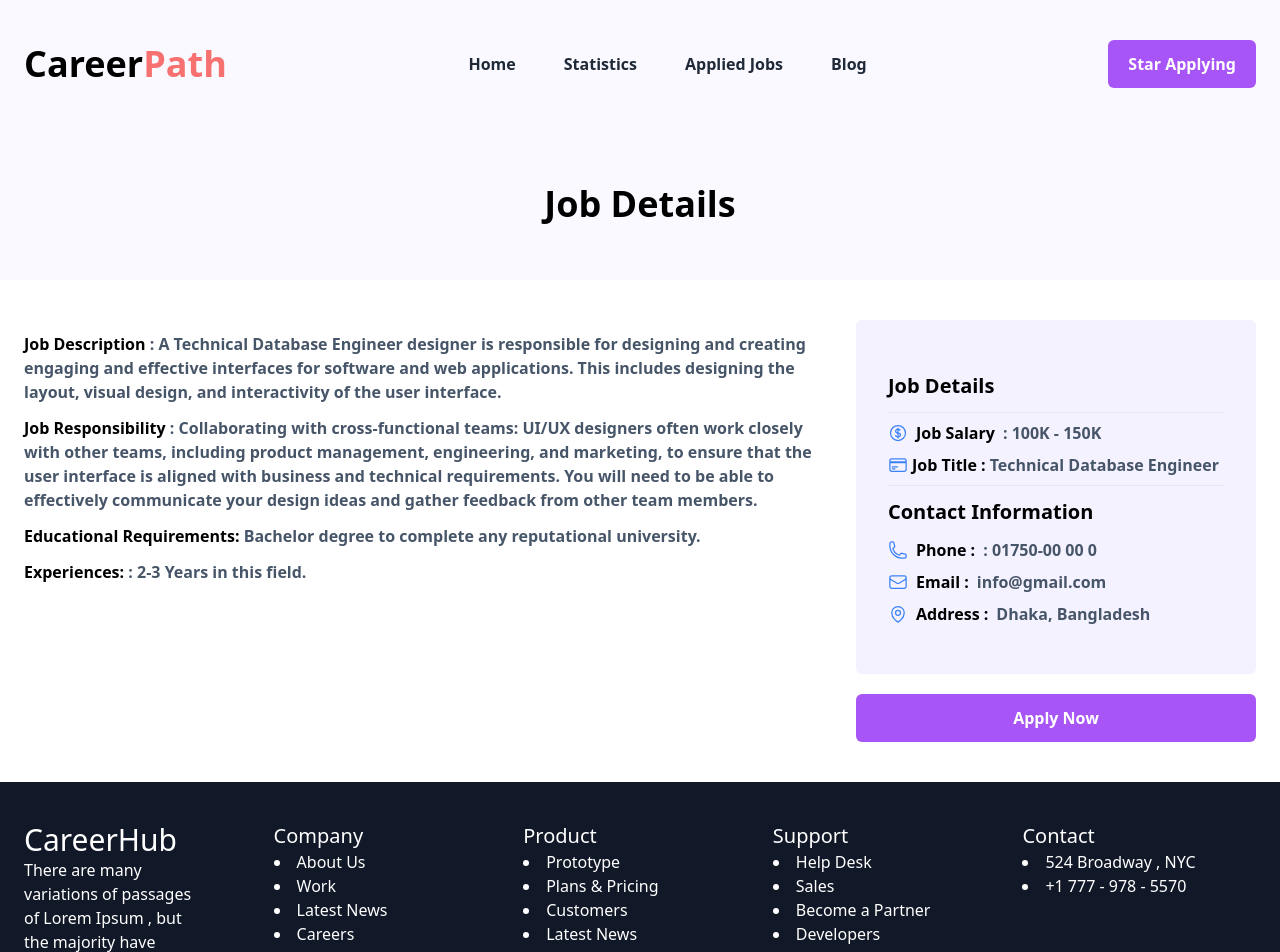
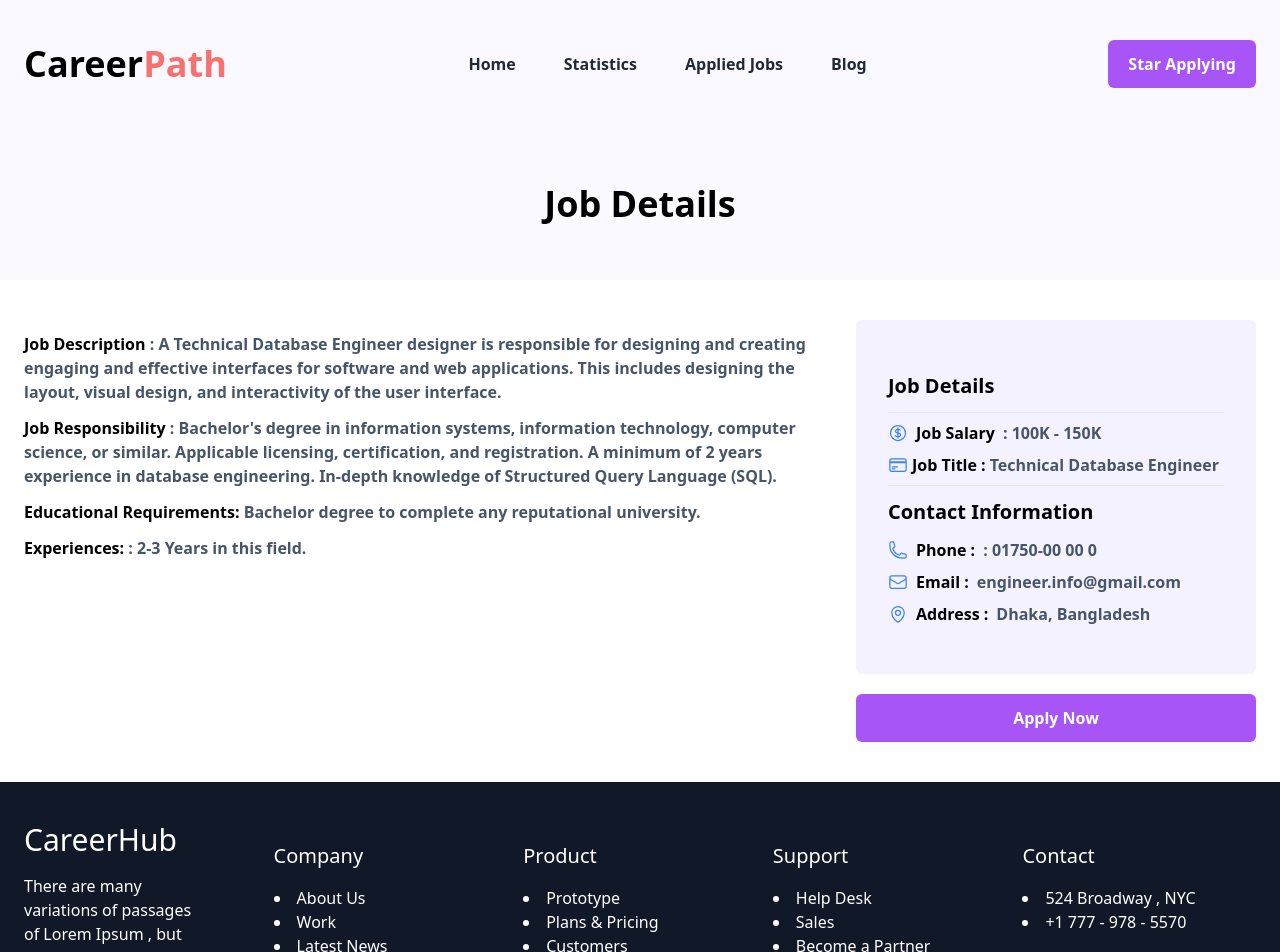
Before and after one commit to hasibahamedsakib/career-path, a React (Vite) app: page /details/101 in a window 1280 px wide. Shown: the top 952 px of the page. Built offline with nearby package versions, Linux system fonts and the light colour scheme.

Commit message:
update some data

```diff
--- a/index.html
+++ b/index.html
@@ -2,7 +2,7 @@
 <html lang="en">
   <head>
     <meta charset="UTF-8" />
-    <link rel="icon" type="image/svg+xml" />
+    <link rel="icon" type="image/svg+xml" href="favicon.jpeg" />
     <meta name="viewport" content="width=device-width, initial-scale=1.0" />
     <title>Career Path</title>
   </head>
--- a/public/featuredJobs.json
+++ b/public/featuredJobs.json
@@ -12,11 +12,11 @@
         "location": "Dhaka, Bangladesh",
         "salary": "100K - 150K",
         "description": "A Technical Database Engineer designer is responsible for designing and creating engaging and effective interfaces for software and web applications. This includes designing the layout, visual design, and interactivity of the user interface.",
-        "responsibility": " Collaborating with cross-functional teams: UI/UX designers often work closely with other teams, including product management, engineering, and marketing, to ensure that the user interface is aligned with business and technical requirements. You will need to be able to effectively communicate your design ideas and gather feedback from other team members.",
+        "responsibility": " Bachelor's degree in information systems, information technology, computer science, or similar. Applicable licensing, certification, and registration. A minimum of 2 years experience in database engineering. In-depth knowledge of Structured Query Language (SQL).",
         "educationalRequirements": "Bachelor degree to complete any reputational university.",
         "experiences": "2-3 Years in this field.",
         "phone": " : 01750-00 00 0",
-        "email": "info@gmail.com"
+        "email": "engineer.info@gmail.com"
     },
     {
         "id": 102,
@@ -29,13 +29,13 @@
         ],
         "remote_or_onsite": "Onsite",
         "location": "Dhaka, Bangladesh",
-        "salary": "120K - 150K",
-        "description": "A Senior Product Designer is responsible for designing and creating engaging and effective interfaces for software and web applications. This includes designing the layout, visual design, and interactivity of the user interface.",
-        "responsibility": " Collaborating with cross-functional teams: UI/UX designers often work closely with other teams, including product management, engineering, and marketing, to ensure that the user interface is aligned with business and technical requirements. You will need to be able to effectively communicate your design ideas and gather feedback from other team members.",
+        "salary": "100K - 110K",
+        "description": "A Product Manager is a professional who combines both product planning and marketing to manage the entire life cycle of one project. They're responsible for gathering customer.",
+        "responsibility": " A Product Manager is a professional who combines both product planning and marketing to manage the entire life cycle of one project. They're responsible for gathering customer requirements and defining their vision with engineering as well as overseeing product strategy, pricing and positioning strategies.",
         "educationalRequirements": "Bachelor degree to complete any reputational university.",
         "experiences": "2-3 Years in this field.",
         "phone": " : 01750-00 00 0",
-        "email": "info@gmail.com"
+        "email": "designer.info@gmail.com"
     },
     {
         "id": 103,
@@ -49,12 +49,12 @@
         "remote_or_onsite": "Onsite",
         "location": "Dublin",
         "salary": "140K - 160K",
-        "description": "A Software Engineer is responsible for designing and creating engaging and effective interfaces for software and web applications. This includes designing the layout, visual design, and interactivity of the user interface.",
-        "responsibility": " Collaborating with cross-functional teams: UI/UX designers often work closely with other teams, including product management, engineering, and marketing, to ensure that the user interface is aligned with business and technical requirements. You will need to be able to effectively communicate your design ideas and gather feedback from other team members.",
+        "description": "A Software Engineer is an IT professional who designs, develops and maintains computer software at a company. They use their creativity and technical skills and apply the principles of software engineering to help solve new and ongoing problems for an organization..",
+        "responsibility": " A Software Engineer is an IT professional who designs, develops and maintains computer software at a company. They use their creativity and technical skills and apply the principles of software engineering to help solve new and ongoing problems for an organization.",
         "educationalRequirements": "Bachelor degree to complete any reputational university.",
         "experiences": "2-3 Years in this field.",
         "phone": " : 01750-00 00 0",
-        "email": "info@gmail.com"
+        "email": "software.info@gmail.com"
     },
     {
         "id": 104,
@@ -68,12 +68,12 @@
         "remote_or_onsite": "Remote",
         "location": "Ireland",
         "salary": "140K - 160K",
-        "description": "ASoftware Engineer is responsible for designing and creating engaging and effective interfaces for software and web applications. This includes designing the layout, visual design, and interactivity of the user interface.",
-        "responsibility": " Collaborating with cross-functional teams: UI/UX designers often work closely with other teams, including product management, engineering, and marketing, to ensure that the user interface is aligned with business and technical requirements. You will need to be able to effectively communicate your design ideas and gather feedback from other team members.",
+        "description": "A Software Engineer is an IT professional who designs, develops and maintains computer software at a company. They use their creativity and technical skills and apply the principles of software engineering to help solve new and ongoing problems for an organization.",
+        "responsibility": " A Software Engineer is an IT professional who designs, develops and maintains computer software at a company. They use their creativity and technical skills and apply the principles of software engineering to help solve new and ongoing problems for an organization. and technical requirements. You will need to be able to effectively communicate your design ideas and gather feedback from other team members.",
         "educationalRequirements": "Bachelor degree to complete any reputational university.",
         "experiences": "2-3 Years in this field.",
         "phone": " : 01750-00 00 0",
-        "email": "info@gmail.com"
+        "email": "software.info@gmail.com"
     },
     {
         "id": 105,
@@ -87,12 +87,12 @@
         "remote_or_onsite": "Onsite",
         "location": "USA",
         "salary": "100K - 120K",
-        "description": "A Backend Engineer is responsible for designing and creating engaging and effective interfaces for software and web applications. This includes designing the layout, visual design, and interactivity of the user interface.",
-        "responsibility": " Collaborating with cross-functional teams: UI/UX designers often work closely with other teams, including product management, engineering, and marketing, to ensure that the user interface is aligned with business and technical requirements. You will need to be able to effectively communicate your design ideas and gather feedback from other team members.",
+        "description": "Back End Engineers should possess a degree in Computer Science, Network Technologies or a similar field. A basic understanding of front-end tech such as Java, HTML5 and CSS3 is needed for efficiency. A vast knowledge of back end coding in platforms such as PHP, Python, Ruby, Java, .",
+        "responsibility": " A backend engineer is responsible for designing, building, and maintaining the server side of web applications. In other words, a backend engineer's primary responsibility is to build the structure of a software application. They set the software team's foundations of what they need to do to achieve the main goals.",
         "educationalRequirements": "Bachelor degree to complete any reputational university.",
-        "experiences": "2-3 Years in this field.",
+        "experiences": "1-3 Years in this field.",
         "phone": " : 01750-00 00 0",
-        "email": "info@gmail.com"
+        "email": "backend.info@gmail.com"
     },
     {
         "id": 106,
@@ -106,11 +106,11 @@
         "remote_or_onsite": "Remote",
         "location": "Dhaka, Bangladesh",
         "salary": "130K - 150K",
-        "description": "A Frontend Developer is responsible for designing and creating engaging and effective interfaces for software and web applications. This includes designing the layout, visual design, and interactivity of the user interface.",
-        "responsibility": " Collaborating with cross-functional teams: UI/UX designers often work closely with other teams, including product management, engineering, and marketing, to ensure that the user interface is aligned with business and technical requirements. You will need to be able to effectively communicate your design ideas and gather feedback from other team members.",
+        "description": "Front end engineers plan, design, build, and implement the user interface systems of websites, software programs, and web-based applications. Their primary goal is to provide a satisfactory user experience with no issues, errors, or downtime.",
+        "responsibility": " A Front-End Developer is responsible for developing new user-facing features, determining the structure and design of web pages, building reusable codes, optimizing page loading times, and using a variety of markup languages to create the web pages.",
         "educationalRequirements": "Bachelor degree to complete any reputational university.",
-        "experiences": "2-3 Years in this field.",
+        "experiences": "1-2 Years in this field.",
         "phone": " : 01750-00 00 0",
-        "email": "info@gmail.com"
+        "email": "frontent.info@gmail.com"
     }
 ]
--- a/src/Components/Footer/Footer.jsx
+++ b/src/Components/Footer/Footer.jsx
@@ -3,16 +3,16 @@ import React from "react";
 const Footer = () => {
   return (
     <div className="bg-gray-900 text-white">
-      <div className="  container grid grid-cols-1 md:grid-cols-5 gap-4  ">
+      <div className="  container grid grid-cols-1 md:grid-cols-5 gap-4 space-y-5 ">
         <div className="w-44">
-          <h1 className="text-3xl">CareerHub</h1>
+          <h1 className="text-3xl  pb-4">CareerHub</h1>
           <p>
             There are many variations of passages of Lorem Ipsum , but the
             majority have suffered alteration in some form.
           </p>
         </div>
         <div>
-          <h1 className="text-xl">Company</h1>
+          <h1 className="text-xl pb-4">Company</h1>
           <li>About Us</li>
           <li>Work</li>
 
@@ -20,7 +20,7 @@ const Footer = () => {
           <li>Careers</li>
         </div>
         <div>
-          <h1 className="text-xl">Product</h1>
+          <h1 className="text-xl pb-4">Product</h1>
           <li>Prototype</li>
           <li>Plans & Pricing</li>
           <li>Customers</li>
@@ -28,14 +28,14 @@ const Footer = () => {
           <li>Integrations</li>
         </div>
         <div>
-          <h1 className="text-xl">Support</h1>
+          <h1 className="text-xl pb-4">Support</h1>
           <li>Help Desk</li>
           <li>Sales</li>
           <li>Become a Partner</li>
           <li>Developers</li>
         </div>
         <div>
-          <h1 className="text-xl">Contact</h1>
+          <h1 className="text-xl pb-4">Contact</h1>
           <li>524 Broadway , NYC</li>
           <li>+1 777 - 978 - 5570</li>
         </div>
```
Also changed, not shown: vite.config.js.timestamp-1681318229531.mjs (added, +10 -0 lines), public/favicon.jpeg (added).
